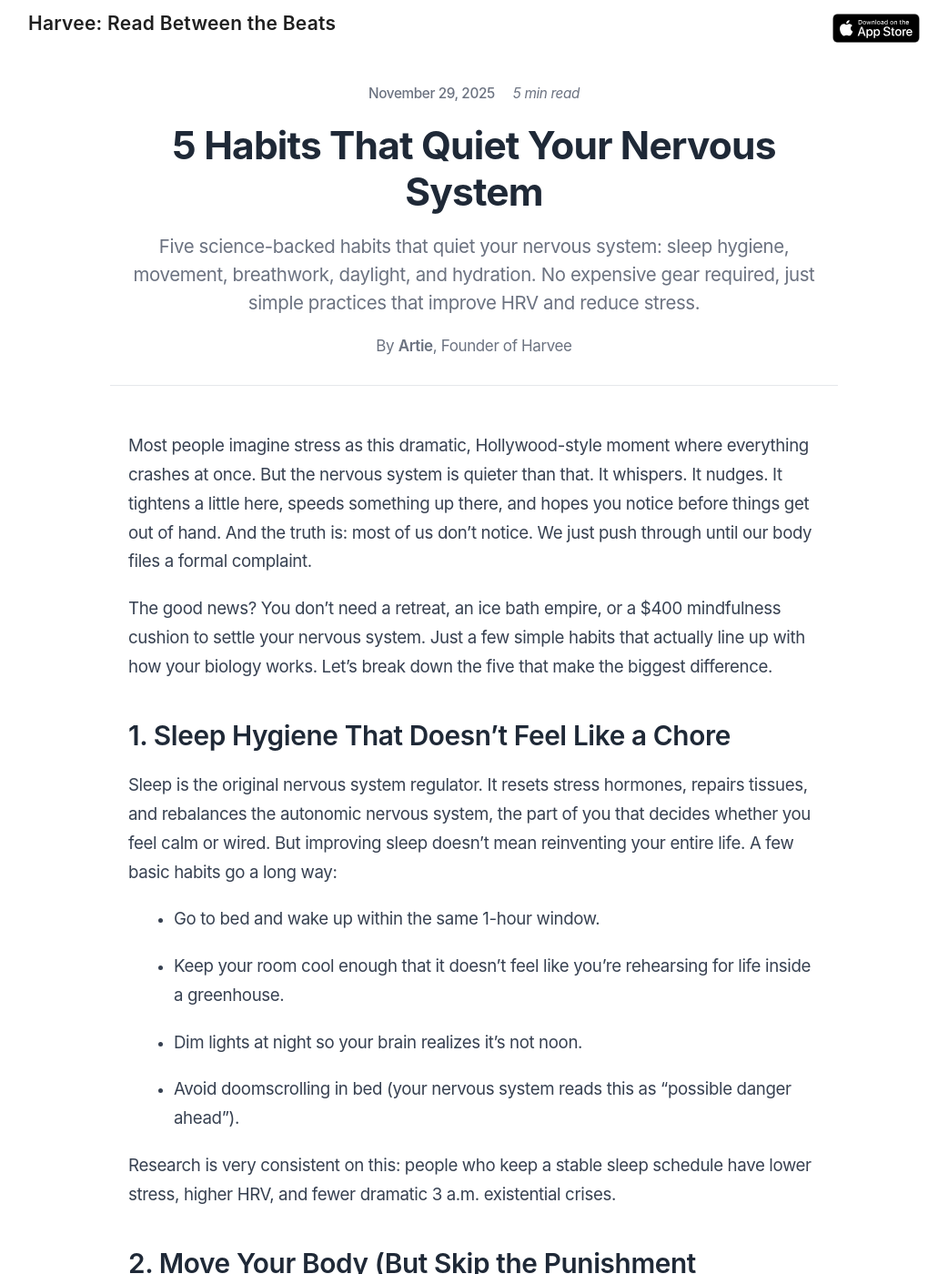
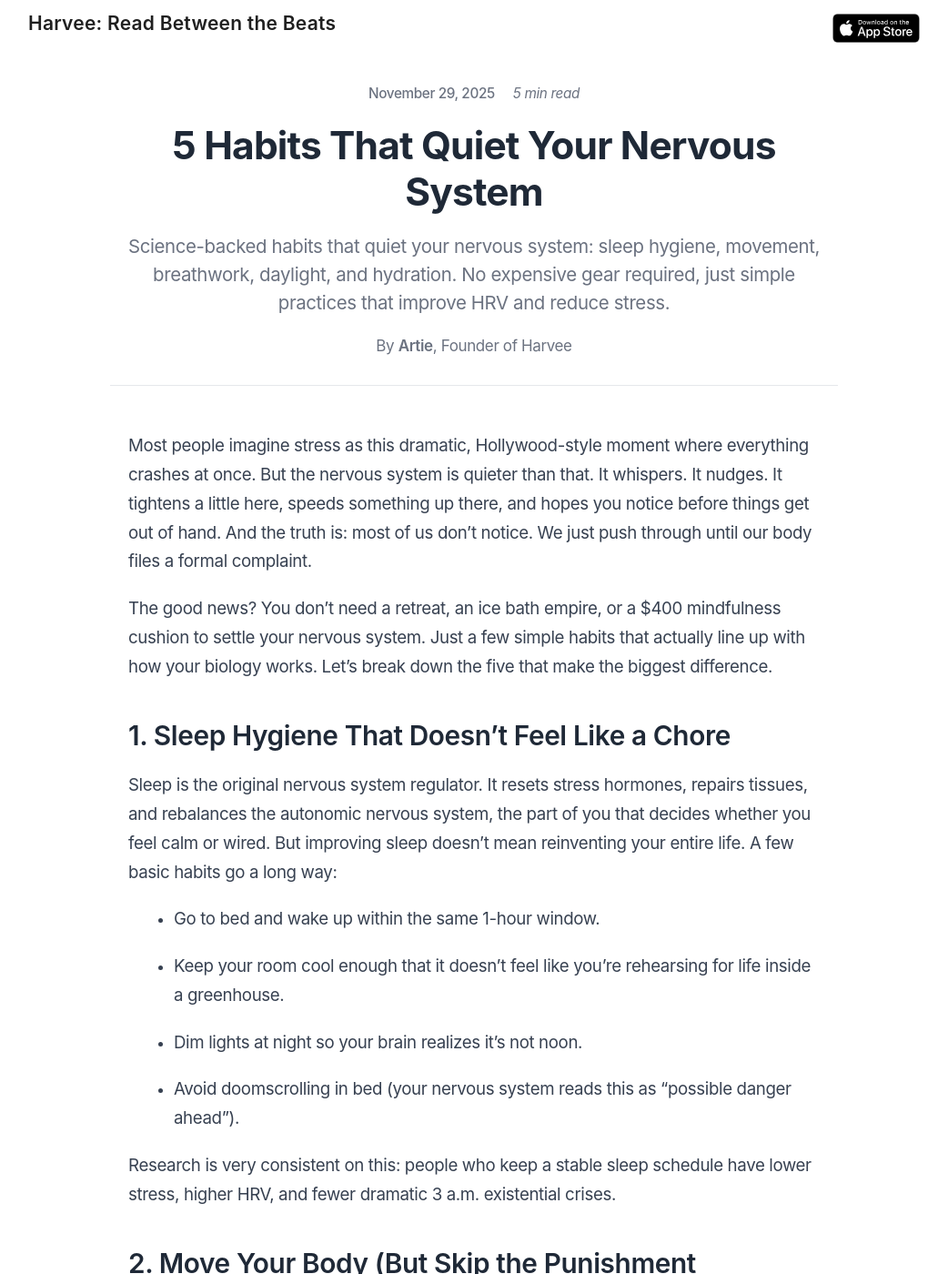
Before and after one commit to artkirillov/harvee-website, a Jekyll site: the page built from _posts/2025-11-29-5-habits-that-quiet-your-nervous-system.md, in a window 1280 px wide and 1400 px high. Shown: the whole window at 91% size, without its empty margins (119-1161 px from the left). Built offline with Jekyll 4.4.1, drawn with Linux system fonts in a browser that asks for light colours.

Commit message:
Update layout

```diff
--- a/_posts/2025-11-29-5-habits-that-quiet-your-nervous-system.md
+++ b/_posts/2025-11-29-5-habits-that-quiet-your-nervous-system.md
@@ -1,7 +1,7 @@
 ---
 layout: post
 title: "5 Habits That Quiet Your Nervous System"
-description: "Five science-backed habits that quiet your nervous system: sleep hygiene, movement, breathwork, daylight, and hydration. No expensive gear required, just simple practices that improve HRV and reduce stress."
+description: "Science-backed habits that quiet your nervous system: sleep hygiene, movement, breathwork, daylight, and hydration. No expensive gear required, just simple practices that improve HRV and reduce stress."
 date: 2025-11-29
 author: "Artie"
 keywords: ["nervous system", "stress management", "HRV", "sleep hygiene", "mindfulness", "breathwork", "circadian rhythm", "hydration", "stress reduction", "nervous system regulation"]
--- a/files/navbar.css
+++ b/files/navbar.css
@@ -324,6 +324,10 @@
 /* Fallback spacing when structure differs (apply spacing on the blog button itself) */
 #localnav .blog-link { margin-right: 24px !important; }
 
+@media only screen and (max-width: 833px) {
+    #localnav .blog-link { margin-right: 8px !important; }
+}
+
 #localnav .ln-button:hover {
     text-decoration: none
 }
@@ -1183,7 +1187,7 @@
 
     #localnav .ln-action-button,
     #localnav .ln-action-violator {
-        margin-left: 17px;
+        margin-left: 8px;
         margin-top: -3px
     }
 }
```
